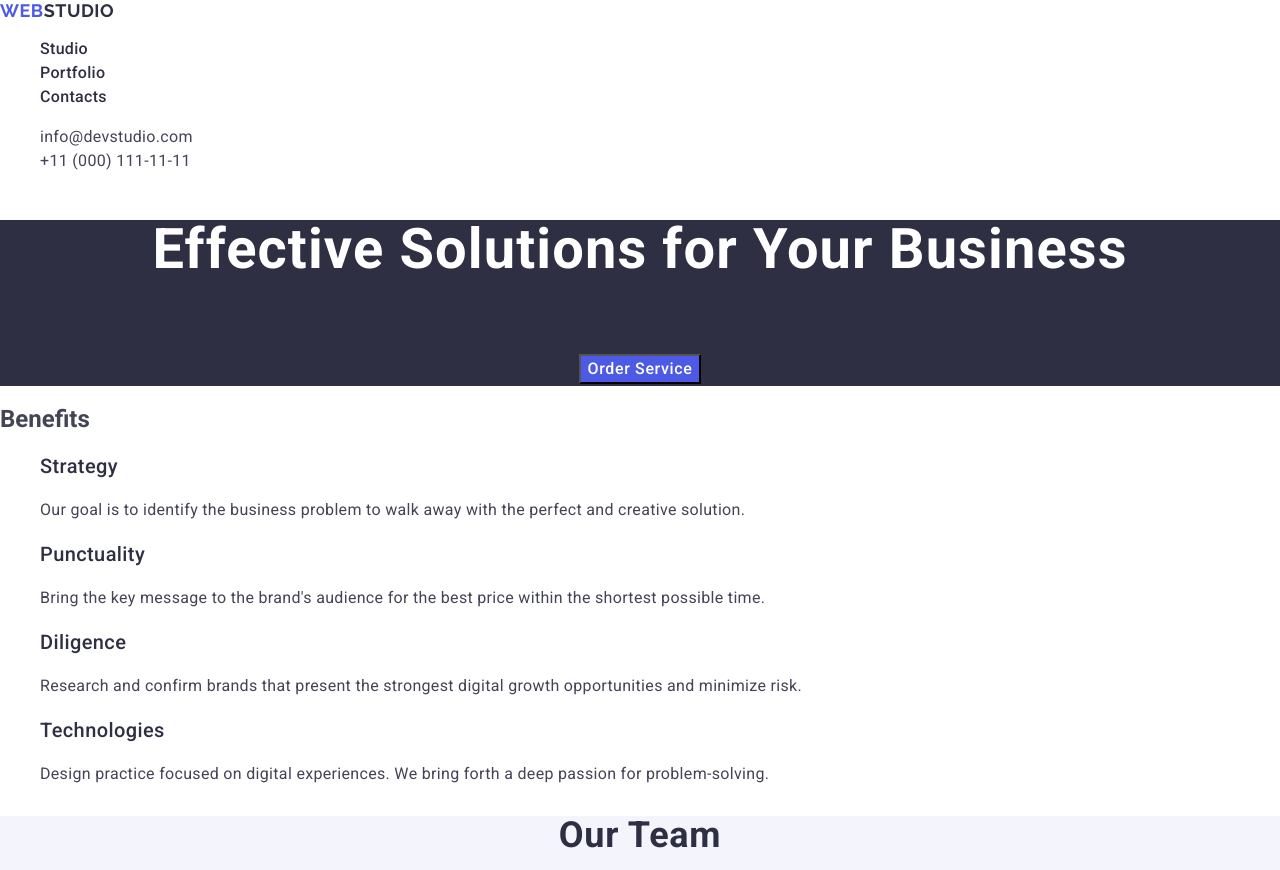
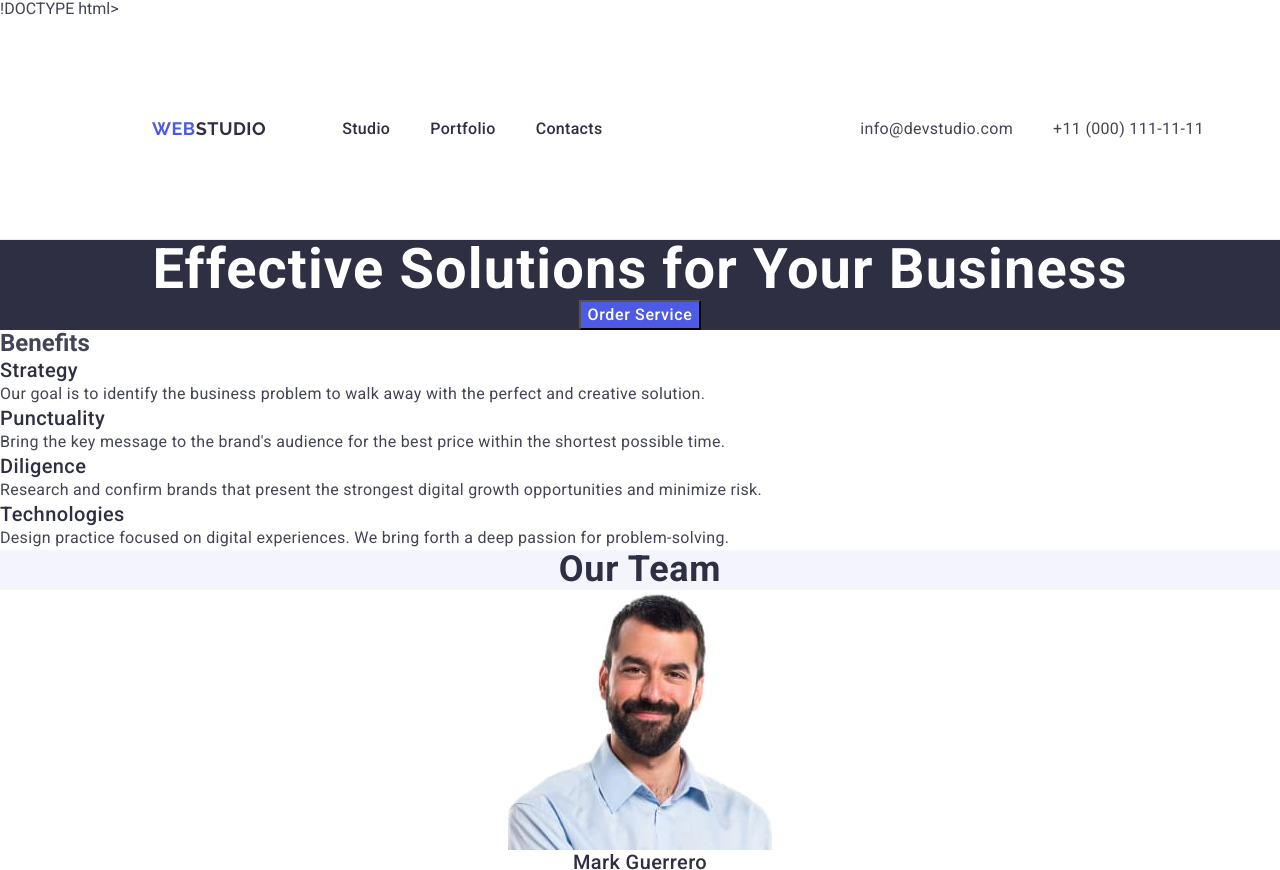
Before and after one commit to oleg-petrik/goit-markup-hw-03, a plain HTML site: page index.html in a window 1280 px wide. Shown: the top 870 px of the page. Drawn offline with nearby package versions, Linux system fonts and the light colour scheme.

Commit message:
add header styles

```diff
--- a/css/styles.css
+++ b/css/styles.css
@@ -1,8 +1,9 @@
-body{
+body {
     font-family: "Roboto", sans-serif;
     color: #434455;
     background-color: #FFFFFF;
 }
+
 .page-hero {
     background-color: #2e2f42;
     font-weight: 700;
@@ -12,17 +13,75 @@ body{
     text-align: center;
     color: #fff;
 }
-.header-logo
-.logo-part {
+
+.header-logo .logo-part {
     color: #2e2f42
 }
-ul, ol{
+
+/*reset*/
+
+ul,
+ol {
     list-style-type: none;
+    margin: 0;
+    padding: 0;
 }
-a{
+
+h1,
+h2,
+h3,
+h4,
+h5,
+h6,
+p {
+    margin: 0;
+}
+
+a {
     text-decoration: none;
 }
-.logo{
+
+/*common*/
+
+.container {
+    max-width: 1158px;
+    padding: 0 15px;
+    margin: 0 auto;
+}
+
+/*header*/
+.page-header {
+    border-bottom: 1px solid #e7e9fc;
+}
+
+.header-container {
+    display: flex;
+    align-items: center;
+}
+
+.header-nav {
+    display: flex;
+    align-items: center;
+}
+
+.nav-list {
+    display: flex;
+    align-items: center;
+    gap: 40px;
+}
+
+.contacts-list {
+    display: flex;
+    align-items: center;
+    gap: 40px;
+}
+
+.header-logo {
+    padding: 24px 0;
+    margin: 76px;
+}
+
+.logo {
     font-family: "Raleway", sans-serif;
     font-weight: 700;
     font-size: 18px;
@@ -31,39 +90,50 @@ a{
     text-transform: uppercase;
     color: #4d5ae5;
 }
-.footer-logo
-.logo-part {
+
+.footer-logo .logo-part {
     color: #f4f4fd;
 }
-.nav-link{
+
+.nav-link {
+    display: block;
+    padding: 24px 0;
     font-weight: 500;
     font-size: 16px;
     line-height: 1.5;
     letter-spacing: 0.02em;
     color: #2e2f42;
+
 }
+
 .nav-link:hover,
-.nav-link:focus{
+.nav-link:focus {
     color: #404bbf;
 }
-.contacts{
+
+.contacts {
     font-style: normal;
+    margin-left: auto;
 }
-.contacts-link{
+
+.contacts-link {
+    display: block;
+    padding: 24px 0;
     font-size: 16px;
     line-height: 1.5;
     letter-spacing: 0.02em;
     color: #434455;
 }
+
 .nav-link:hover,
 .nav-link:focus,
 .contacts-link:hover,
-.contacts-link:focus{
+.contacts-link:focus {
     color: #404bbf;
 }
 
 
-.page-hero-button{
+.page-hero-button {
     cursor: pointer;
     font-family: inherit;
     font-family: "Roboto", sans-serif;
@@ -74,11 +144,13 @@ color: #404bbf;
     letter-spacing: 0.04em;
     color: #fff;
 }
+
 .page-hero-button:hover,
-.page-hero-button:focus{
+.page-hero-button:focus {
     background-color: #404bbf;
 }
-.main-title{
+
+.main-title {
     font-weight: 500;
     font-size: 20px;
     line-height: 1.2;
@@ -86,7 +158,8 @@ color: #404bbf;
     color: #2e2f42;
     background-color: #fff;
 }
-.main-text{
+
+.main-text {
     font-weight: 400;
     font-size: 16px;
     line-height: 1.5;
@@ -94,7 +167,8 @@ color: #404bbf;
     background-color: #fff;
     color: #434455;
 }
-.page-title{
+
+.page-title {
     text-transform: capitalize;
     font-weight: 700;
     font-size: 36px;
@@ -104,14 +178,17 @@ color: #404bbf;
     color: #2e2f42;
     background-color: #f4f4fd;
 }
-.page-images{
+
+.page-images {
     background-color: #f4f4fd;
 }
-.images{
+
+.images {
     background-color: #fff;
 }
+
 /*Page Our Portfolio*/
-.main-page-title{
+.main-page-title {
     text-transform: capitalize;
     font-weight: 700;
     font-size: 36px;
@@ -120,13 +197,16 @@ color: #404bbf;
     text-align: center;
     color: #2e2f42;
 }
-.page-images-products{
+
+.page-images-products {
     background-color: #fff;
 }
-.page-footer{
+
+.page-footer {
     background-color: #2e2f42;
 }
-.text-footer{
+
+.text-footer {
     font-weight: 400;
     font-size: 16px;
     line-height: 1.5;
--- a/index.html
+++ b/index.html
@@ -1,4 +1,4 @@
-<!DOCTYPE html>
+!DOCTYPE html>
 <html lang="en">
 
 <head>
@@ -10,13 +10,15 @@
         crossorigin="anonymous" referrerpolicy="no-referrer" />
     <link rel="preconnect" href="https://fonts.googleapis.com">
     <link rel="preconnect" href="https://fonts.gstatic.com" crossorigin>
-    <link href="https://fonts.googleapis.com/css2?family=Raleway:wght@700&family=Roboto:wght@100;400;500;700&display=swap"
+    <link
+        href="https://fonts.googleapis.com/css2?family=Raleway:wght@700&family=Roboto:wght@100;400;500;700&display=swap"
         rel="stylesheet">
     <link rel="stylesheet" href="./css/styles.css" />
 </head>
 
 <body>
     <header class="page-header">
+        <div class="container header-container">
             <nav class="header-nav">
                 <a class="logo header-logo" href="./index.html">Web<span class="logo-part">Studio</span></a>
                 <ul class="nav-list">
@@ -27,10 +29,13 @@
             </nav>
             <address class="contacts">
                 <ul class="contacts-list">
-                <li class="contacts-item"><a class="contacts-link" href="mailto:info@devstudio.com">info@devstudio.com</a></li>
-                <li class="contacts-item"><a class="contacts-link" href="tel:+110001111111">+11 (000) 111-11-11</a></li>
+                    <li class="contacts-item"><a class="contacts-link"
+                            href="mailto:info@devstudio.com">info@devstudio.com</a></li>
+                    <li class="contacts-item"><a class="contacts-link" href="tel:+110001111111">+11 (000) 111-11-11</a>
+                    </li>
                 </ul>
             </address>
+        </div>
     </header>
 
     <main>
@@ -51,20 +56,24 @@
                 <li>
                     <h3 class="main-title">Punctuality</h3>
                     <p class="main-text">
-            Bring the key message to the brand's audience for the best price within the shortest possible time.
+                        Bring the key message to the brand's audience for the best price within the shortest possible
+                        time.
                     </p>
                 </li>
 
-        <li><h3 class="main-title">Diligence</h3>
+                <li>
+                    <h3 class="main-title">Diligence</h3>
                     <p class="main-text">
-            Research and confirm brands that present the strongest digital growth opportunities and minimize risk.
+                        Research and confirm brands that present the strongest digital growth opportunities and minimize
+                        risk.
                     </p>
                 </li>
 
                 <li>
                     <h3 class="main-title">Technologies</h3>
                     <p class="main-text">
-            Design practice focused on digital experiences. We bring forth a deep passion for problem-solving.
+                        Design practice focused on digital experiences. We bring forth a deep passion for
+                        problem-solving.
                     </p>
                 </li>
             </ul>
@@ -73,7 +82,8 @@
         <section class="page-title">
             <h2 class="page-title">Our Team</h2>
             <ul class="page-images">
-            <li class="images"><img src="./images/mark-guerrero.jpg" alt="Mark Guerrero Product Designer" width="264">
+                <li class="images"><img src="./images/mark-guerrero.jpg" alt="Mark Guerrero Product Designer"
+                        width="264">
                     <h3 class="main-title">Mark Guerrero</h3>
                     <p class="main-text">
                         Product Designer
```
Lines whose indentation alone changed are shown as unchanged.
